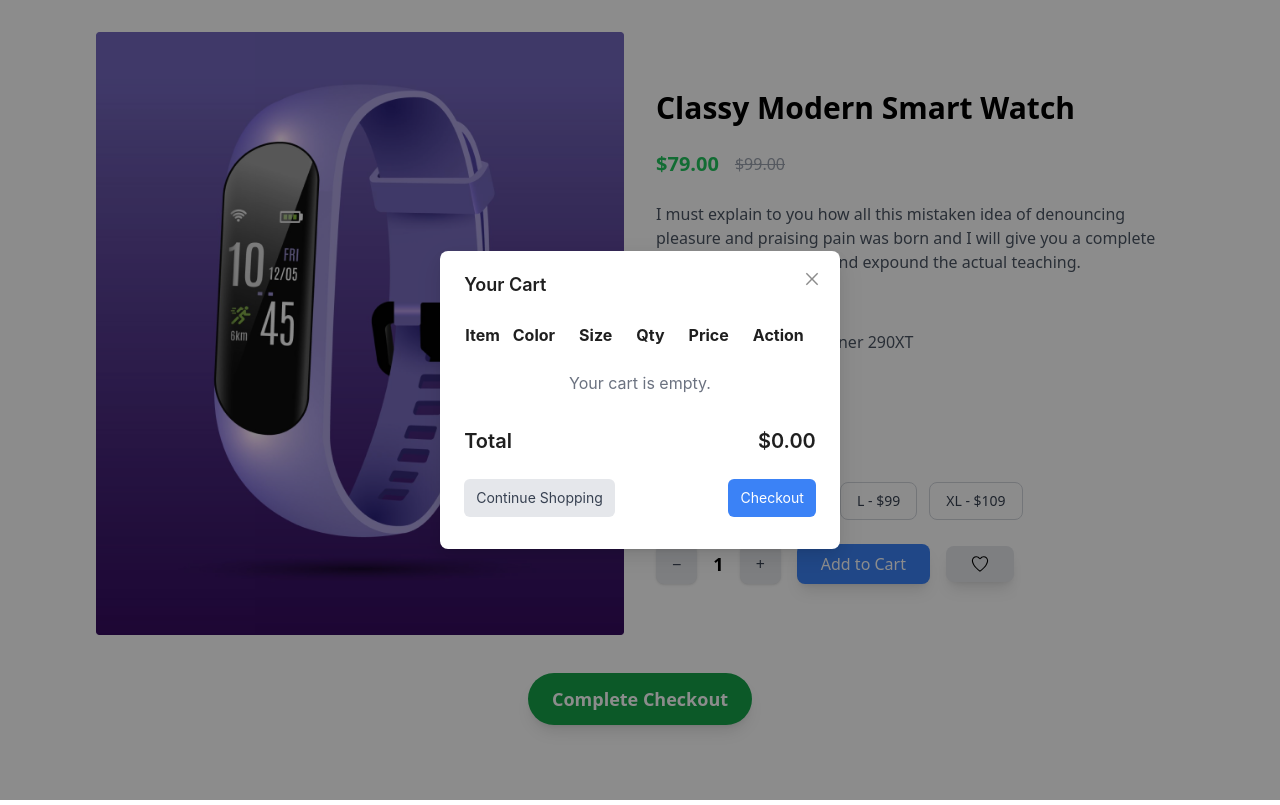
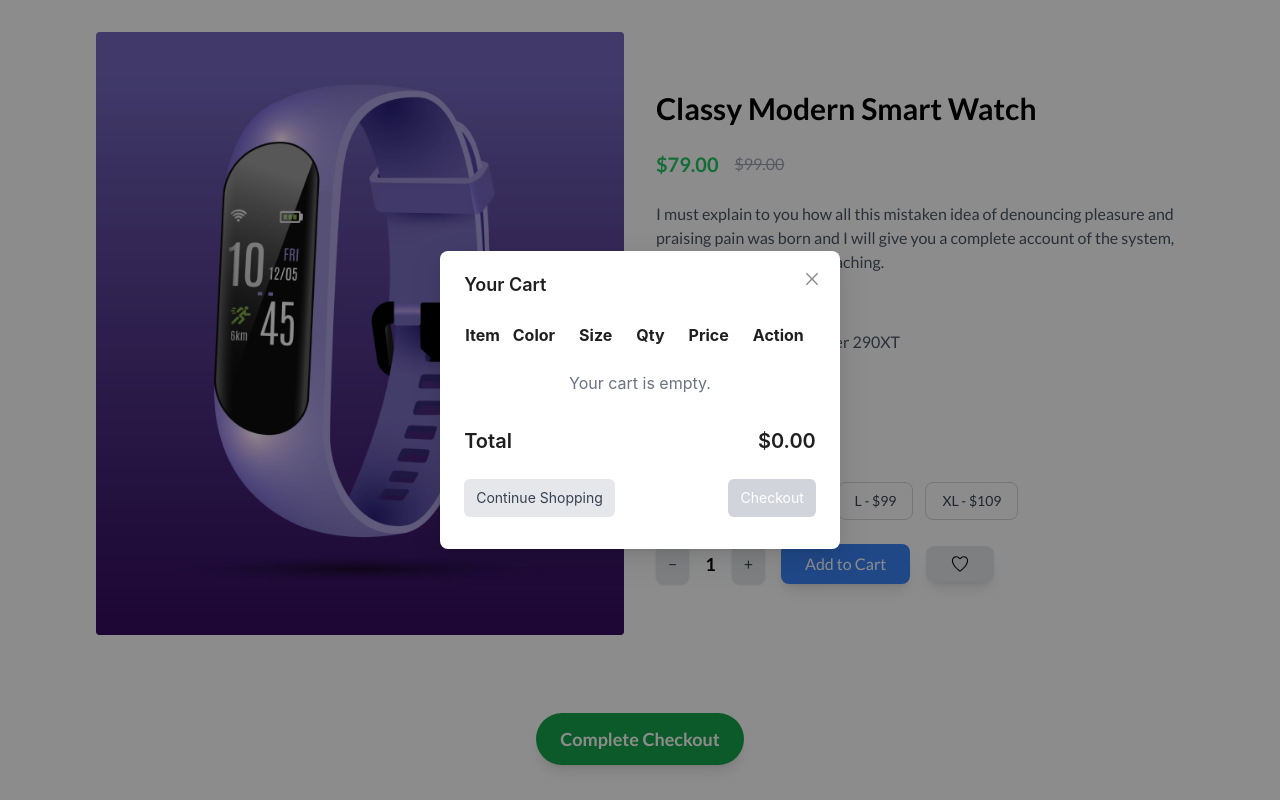
Before and after one commit to TanjimulSabbir/product-cart, a React (Vite) app: page / in a window 1280 px wide. Both pictures are taken after a click on the button "Complete Checkout". Built offline with nearby package versions, Linux system fonts and the light colour scheme.

Commit message:
padding removed for small device

```diff
--- a/index.html
+++ b/index.html
@@ -1,13 +1,22 @@
 <!doctype html>
 <html lang="en">
+
 <head>
   <meta charset="UTF-8" />
   <link rel="icon" type="image/svg+xml" href="logo.png" />
   <meta name="viewport" content="width=device-width, initial-scale=1.0" />
   <title>Softnio Product Cart</title>
+  <!-- fonts -->
+  <link rel="preconnect" href="https://fonts.googleapis.com">
+  <link rel="preconnect" href="https://fonts.gstatic.com" crossorigin>
+  <link
+    href="https://fonts.googleapis.com/css2?family=Lato:ital,wght@0,100;0,300;0,400;0,700;0,900;1,100;1,300;1,400;1,700;1,900&display=swap"
+    rel="stylesheet">
 </head>
+
 <body>
   <div id="root"></div>
   <script type="module" src="/src/main.tsx"></script>
 </body>
+
 </html>
--- a/src/components/AddToCartBtn/index.tsx
+++ b/src/components/AddToCartBtn/index.tsx
@@ -68,7 +68,7 @@ const AddToCartButton: React.FC<AddToCartButtonProps> = ({
         <div className="flex items-center flex-wrap gap-4">
             <button
                 onClick={handleDecrease}
-                className="px-4 py-2 bg-gray-200 text-gray-700 rounded-lg shadow hover:bg-gray-300 transition"
+                className="px-3 py-2 bg-gray-200 text-gray-700 rounded-lg shadow hover:bg-gray-300 transition"
                 disabled={quantity <= 1}
             >
                 −
@@ -76,18 +76,18 @@ const AddToCartButton: React.FC<AddToCartButtonProps> = ({
             <span className="text-lg font-semibold">{quantity}</span>
             <button
                 onClick={handleIncrease}
-                className="px-4 py-2 bg-gray-200 text-gray-700 rounded-lg shadow hover:bg-gray-300"
+                className="px-3 py-2 bg-gray-200 text-gray-700 rounded-lg shadow hover:bg-gray-300"
             >
                 +
             </button>
             <button
                 onClick={handleAddToCart}
-                className={`px-6 py-2 ${cartItem ? "bg-green-500" : "bg-blue-500"} text-white rounded-lg shadow-lg`}
+                className={`text-[10px] sm:text-base px-3 sm:px-6 py-2 ${cartItem ? "bg-green-500" : "bg-blue-500"} text-white rounded-lg shadow-lg`}
             >
                 Add to Cart
             </button>
             <div className="flex items-center space-x-4">
-                <button className="px-6 py-2 bg-gray-200 rounded-lg shadow-lg hover:bg-gray-300">
+                <button className="px-3 sm:px-6 py-2 bg-gray-200 rounded-lg shadow-lg hover:bg-gray-300">
                     <IoIosHeartEmpty className='w-5 h-5' />
                 </button>
             </div>
--- a/src/components/Cart/index.tsx
+++ b/src/components/Cart/index.tsx
@@ -1,23 +1,30 @@
 import { useAppSelector, useAppDispatch } from "../../hooks/hooks";
 import { products } from "../../utils/prodcuts";
 import { decreaseQuantity, increaseQuantity, removeFromCart } from "../../redux/features/Cart/cartSlice";
+import { message } from "antd";
+import { useNavigate } from "react-router-dom";
 
 const Cart = () => {
     // Get cart items from Redux state
     const cartItems = useAppSelector((state) => state.cart.items);
-
     const dispatch = useAppDispatch();
 
     const total = cartItems.reduce(
         (sum, item) => sum + item.price * item.quantity,
         0
     );
+    const navigate = useNavigate();
+    const handleCheckout = () => {
+        if (cartItems.length) {
+            message.success("Checkout Successful")
+            navigate("/")
+        }
+    }
 
     return (
         <div className="w-full">
             <h2 className="text-lg font-semibold mb-4">Your Cart</h2>
 
-            {/* Cart Table - Make it horizontally scrollable */}
             <div className="overflow-x-auto">
                 <table className="min-w-full text-left border-collapse table-auto">
                     <thead>
@@ -77,7 +84,6 @@ const Cart = () => {
                                             </div>
                                         </td>
 
-
                                         {/* Product Price */}
                                         <td className="py-2 px-3 text-[10px] sm:text-base">
                                             ${(item.price * item.quantity).toFixed(2)}
@@ -86,7 +92,7 @@ const Cart = () => {
                                         {/* Remove Button */}
                                         <td className="py-2 px-3">
                                             <button
-                                                onClick={() => dispatch(removeFromCart(item))}
+                                                onClick={() =>{ dispatch(removeFromCart(item)); message.success("Product Deleted!")}}
                                                 className="px-1 sm:px-2 text-[10px] py-1 bg-red-500 text-white rounded-md hover:bg-red-600 sm:text-base"
                                             >
                                                 Remove
@@ -117,7 +123,7 @@ const Cart = () => {
                 <button className="px-3 py-2 bg-gray-200 text-gray-700 rounded-md hover:bg-gray-300 w-full sm:w-auto">
                     Continue Shopping
                 </button>
-                <button className="px-3 py-2 bg-blue-500 text-white rounded-md hover:bg-blue-600 w-full sm:w-auto">
+                <button className={`px-3 py-2 ${cartItems.length ? "bg-blue-500 hover:bg-blue-600" : "bg-gray-300"} text-white rounded-md w-full sm:w-auto`} onClick={handleCheckout} disabled={!cartItems?.length}>
                     Checkout
                 </button>
             </div>
--- a/src/components/products-details/index.tsx
+++ b/src/components/products-details/index.tsx
@@ -108,9 +108,9 @@ export default function ProductDetails() {
       </div>
 
       {/* Checkout Button */}
-      <div className="flex items-center justify-center text-center">
+      <div className="mt-10 flex items-center justify-center text-center">
         <button
-          className="px-6 py-3 bg-green-600 text-white font-bold text-lg rounded-full shadow-lg transform transition-all duration-300 ease-in-out hover:bg-green-700 hover:scale-105 active:bg-green-800 active:scale-95 focus:outline-none"
+          className="px-6 py-3 bg-green-600 text-white font-bold text-sm sm:text-lg rounded-full shadow-lg transform transition-all duration-300 ease-in-out hover:bg-green-700 hover:scale-105 active:bg-green-800 active:scale-95 focus:outline-none"
           onClick={() => handleModal(true)}
         >
           Complete Checkout
--- a/src/index.css
+++ b/src/index.css
@@ -1,6 +1,14 @@
 @tailwind base;
 @tailwind components;
 @tailwind utilities;
+
+@layer base {
+  body{
+    font-family: "Lato", serif;
+    font-weight: 400;
+    font-style: normal;
+  }
+}
 
 @layer components {
   .horizantalPadding {
```
Lines whose indentation alone changed are shown as unchanged.
